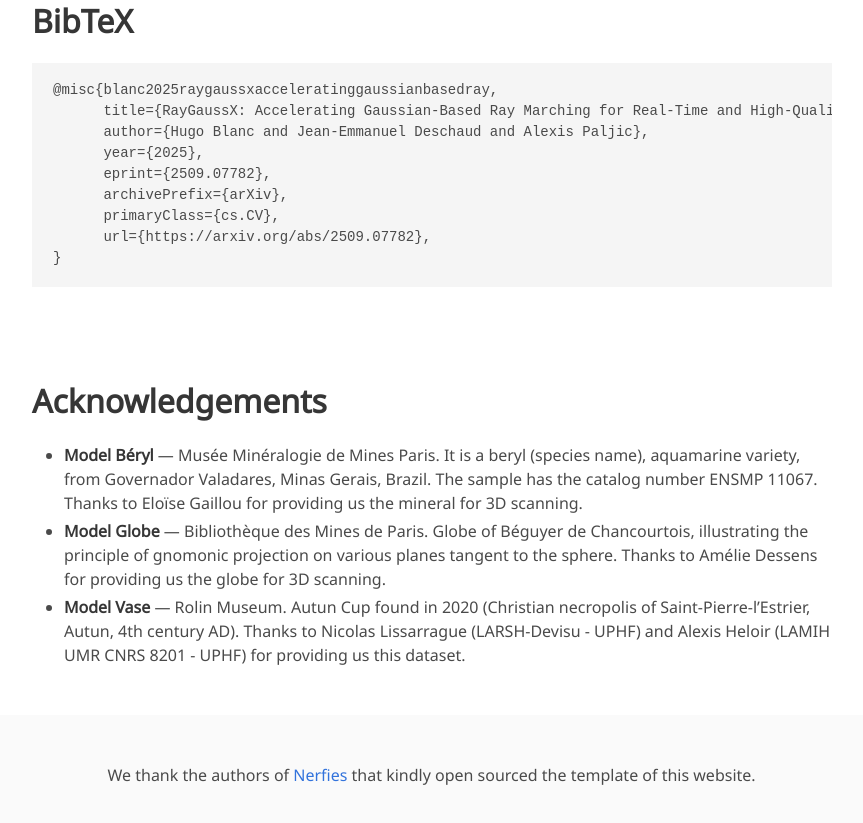
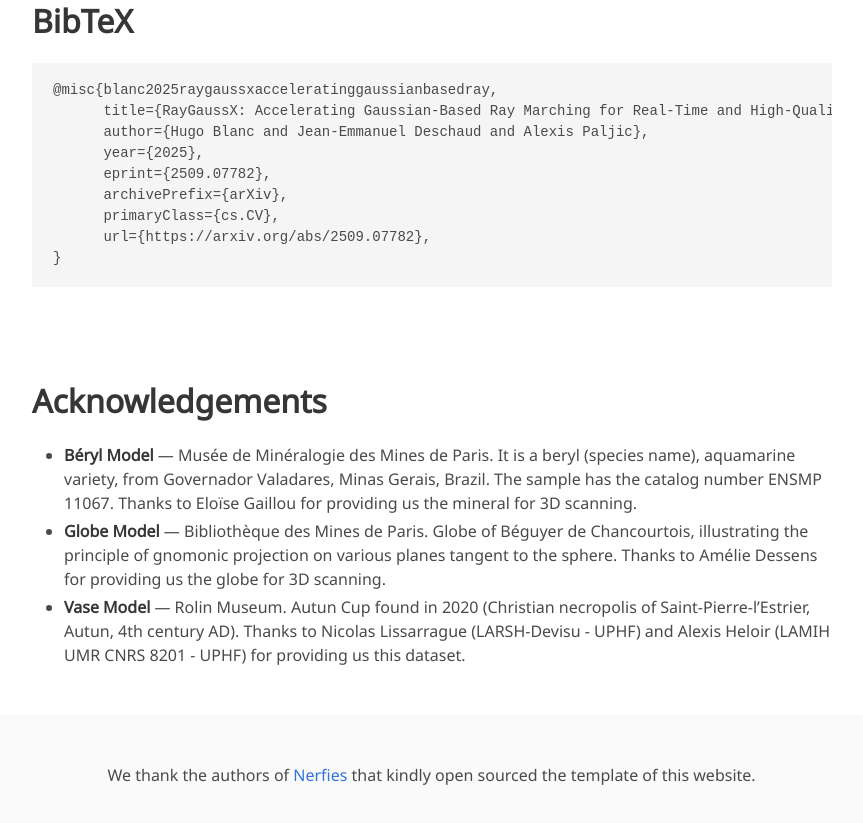
Before and after one commit to raygaussx/raygaussx.github.io, a plain HTML site: page index.html in a window 1280 px wide. Shown: the part 4019-4842 px from the top of the page, without its empty margins (208-1071 px from the left). Drawn offline with nearby package versions, Linux system fonts and the light colour scheme; a script that the page names is missing; some icons are missing; a web font is replaced by a local one.

Commit message:
Correction Acknowledgements

```diff
--- a/index.html
+++ b/index.html
@@ -229,18 +229,18 @@
     <h2 class="title is-3">Acknowledgements</h2>
     <ul>
       <li>
-        <strong>Model Béryl</strong> — Musée Minéralogie de Mines Paris.
+        <strong>Béryl Model</strong> — Musée de Minéralogie des Mines de Paris.
         It is a beryl (species name), aquamarine variety, from Governador Valadares, Minas Gerais, Brazil.
         The sample has the catalog number ENSMP 11067.
         Thanks to Eloïse Gaillou for providing us the mineral for 3D scanning.
       </li>
       <li>
-        <strong>Model Globe</strong> — Bibliothèque des Mines de Paris.
+        <strong>Globe Model</strong> — Bibliothèque des Mines de Paris.
         Globe of Béguyer de Chancourtois, illustrating the principle of gnomonic projection on various planes tangent to the sphere.
         Thanks to Amélie Dessens for providing us the globe for 3D scanning.
       </li>
       <li>
-        <strong>Model Vase</strong> — Rolin Museum.
+        <strong>Vase Model</strong> — Rolin Museum.
         Autun Cup found in 2020 (Christian necropolis of Saint-Pierre-l’Estrier, Autun, 4th century AD).
         Thanks to Nicolas Lissarrague (LARSH-Devisu - UPHF) and Alexis Heloir (LAMIH UMR CNRS 8201 - UPHF) for providing us this dataset.
       </li>
```
